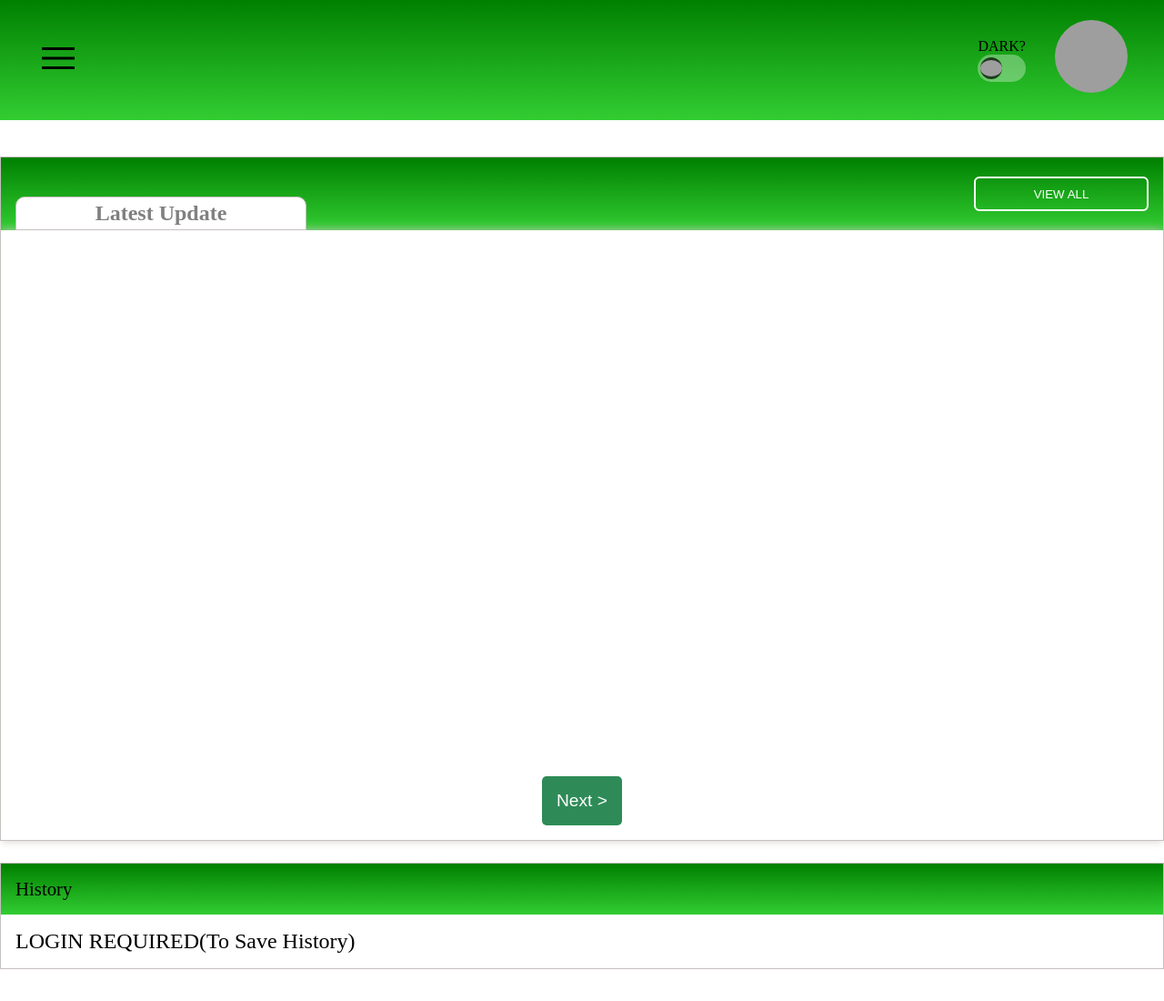
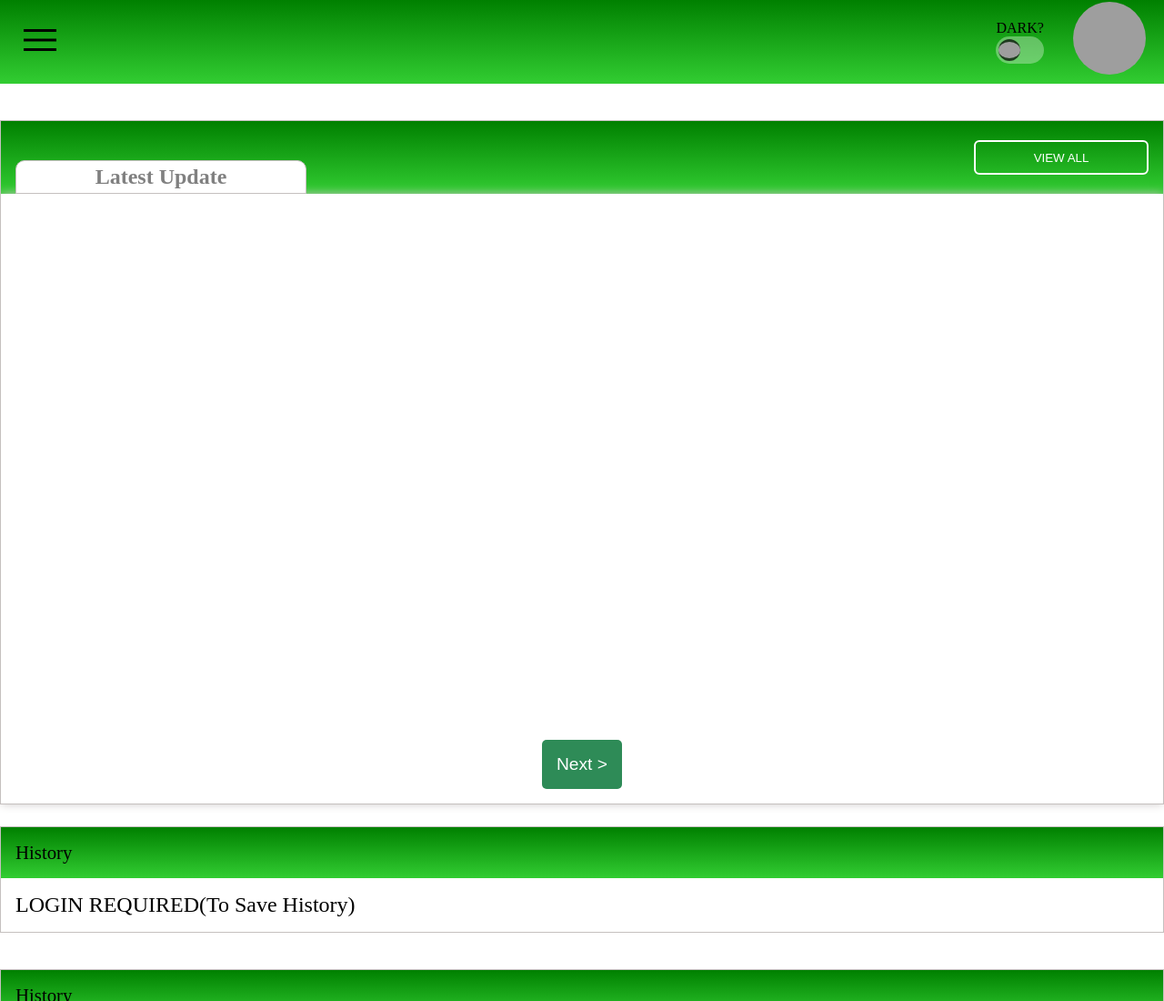
Before and after one commit to Abhishek102-tech/web-comic, a plain HTML site: page index.html in a window 1280 px wide. Shown: the top 1100 px of the page at 91% size. Drawn offline with nearby package versions, Linux system fonts and the light colour scheme; grey boxes are pictures that could not be loaded.

Commit message:
some new changes

```diff
--- a/style.css
+++ b/style.css
@@ -6,7 +6,7 @@
 
 .navbar {
     background: linear-gradient(to bottom, green, limegreen);
-    padding: 5vh;
+    padding: 2.5vh;
     display: flex;
     flex-direction: row;
     justify-content: space-between;
```
